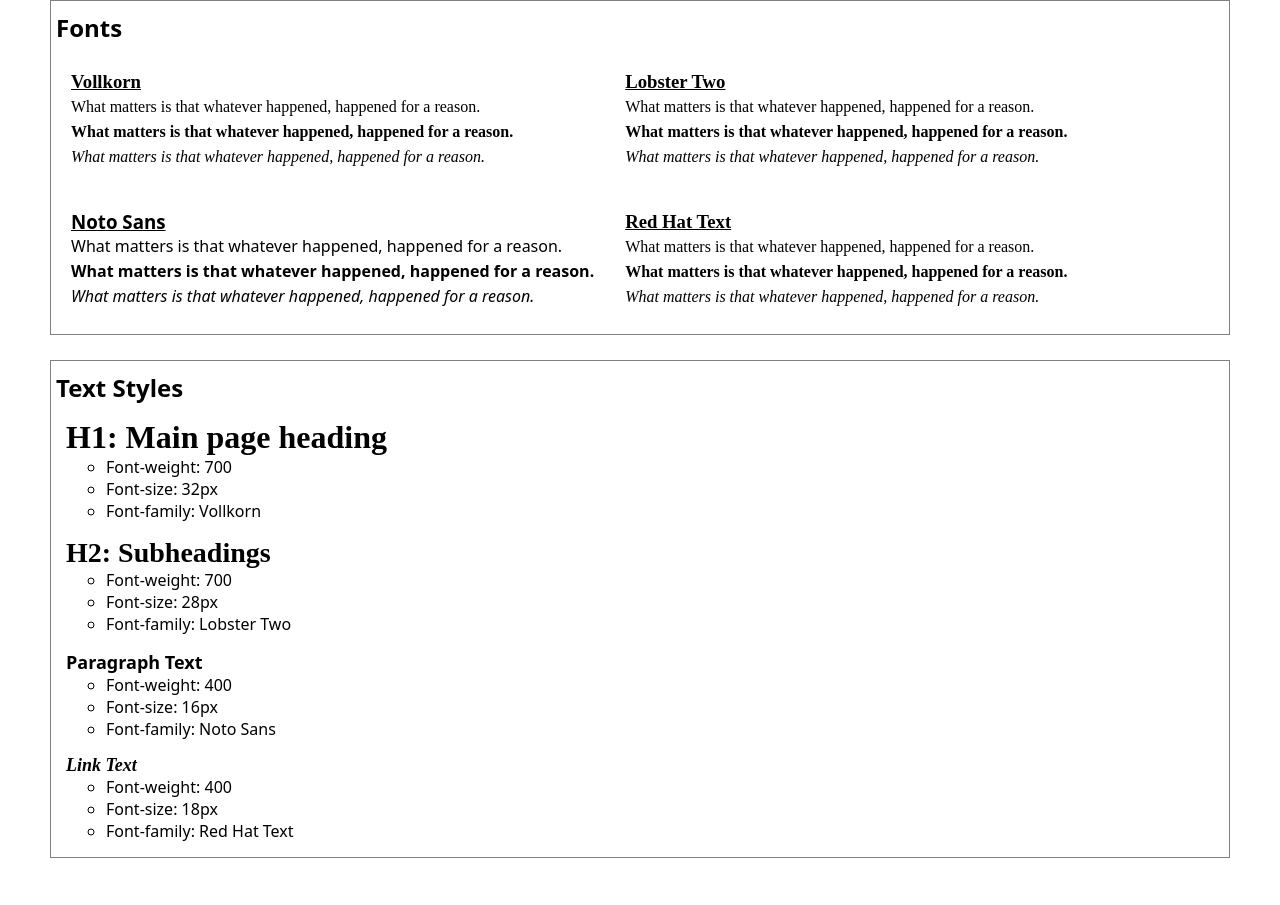
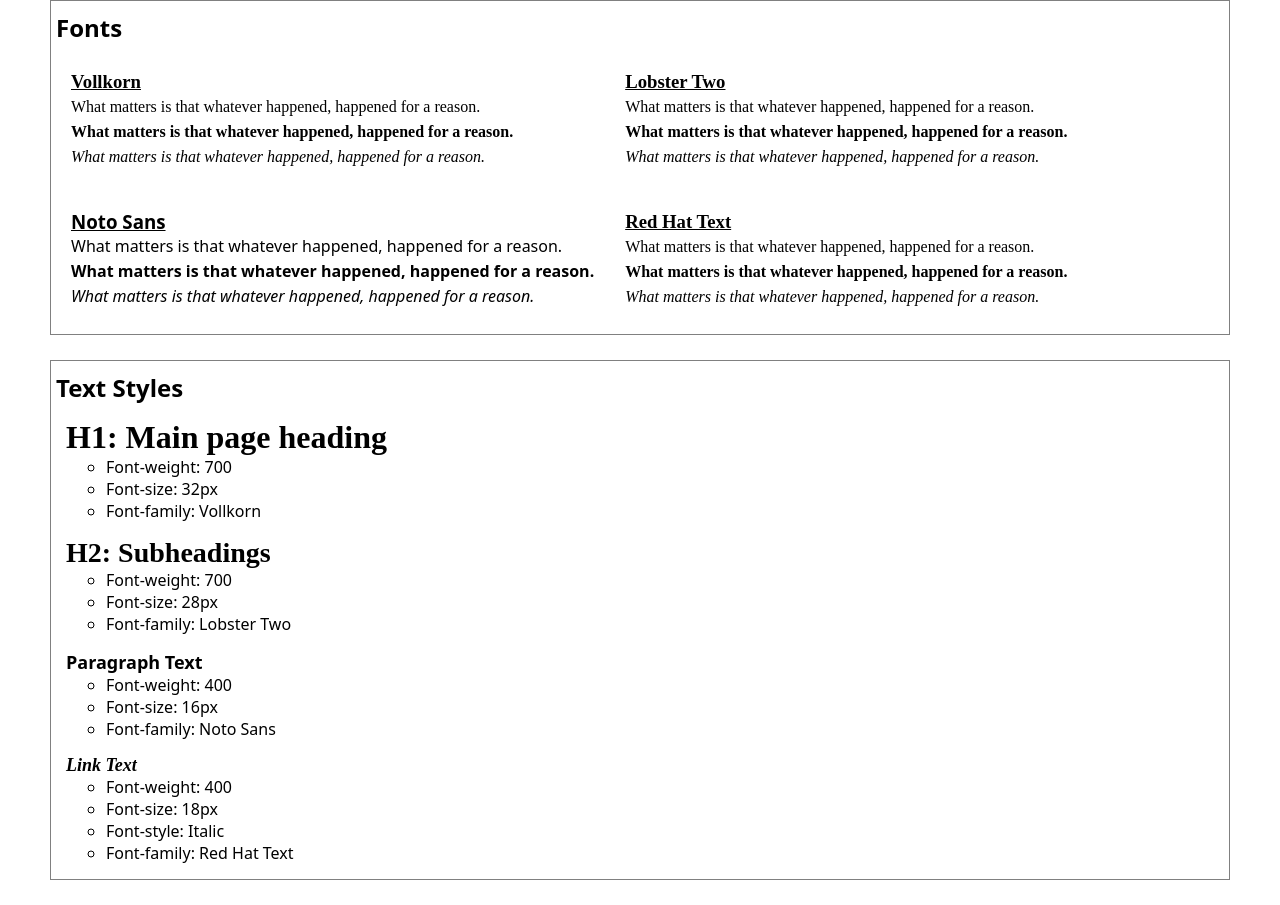
Before and after one commit to iscal-mar/iscal-mar.github.io, a plain HTML site: page index.html in a window 1280 px wide. Shown: the part 338-1243 px from the top of the page. Before the commit the page ends 1221 px from the top, so only its background shows below. Drawn offline with Linux system fonts and the light colour scheme; a web font is replaced by a local one.

Commit message:
added font-style to link text style

```diff
--- a/index.html
+++ b/index.html
@@ -89,7 +89,8 @@
           <p>Link Text</p>
           <ul>
             <li>Font-weight: 400</li>
-            <li>Font-size: 18px </li>
+            <li>Font-size: 18px</li>
+            <li>Font-style: Italic</li>
             <li>Font-family: Red Hat Text</li>
           </ul>
         </div>
```
